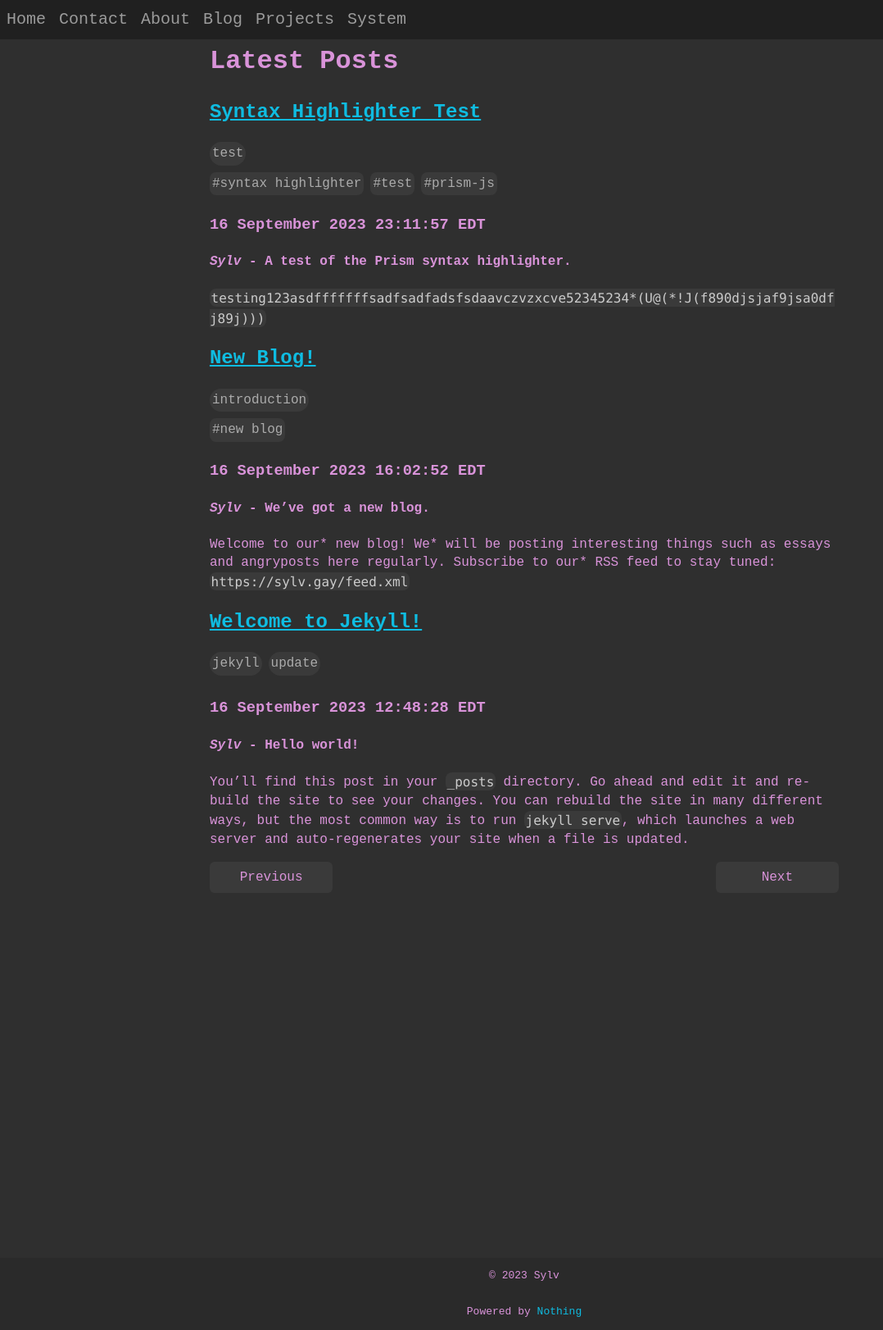
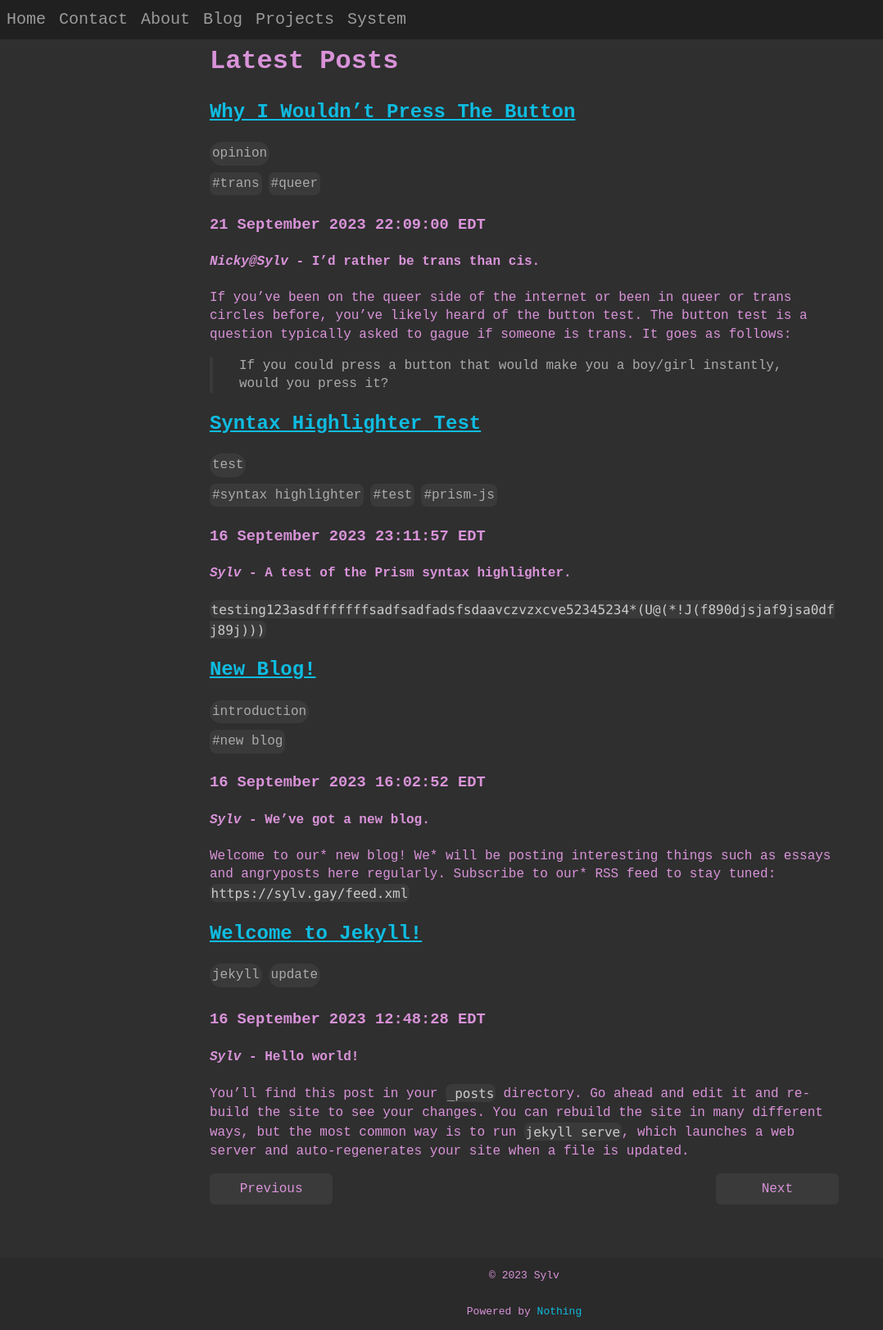
Before and after one commit to sylv256/sylv256.github.io, a Jekyll site: the page built from blog/index.html, in a window 1280 px wide. Shown: the whole page at 82% size, without its empty margins (0-1078 px from the left). Built offline with Jekyll 4.4.1, drawn with Linux system fonts in a browser that asks for light colours; the list of posts is cut into pages by our own code.

Commit message:
fix blockquotes + blog draft

```diff
--- /dev/null
+++ b/_posts/2023-09-21-why-i-wouldn't-press-the-button.md
@@ -0,0 +1,27 @@
+---
+author: Nicky@Sylv
+title: Why I Wouldn't Press The Button
+description: I'd rather be trans than cis.
+date: 2023-09-22T02:09:00.672Z
+tags:
+  - trans
+  - queer
+categories:
+  - opinion
+keywords:
+  - button
+  - cis
+  - trans
+  - queer
+draft: 2023-09-22T02:11:31.440Z
+---
+
+If you've been on the queer side of the internet or been in queer or trans circles before, you've likely heard of the button test. The button test is a question typically asked to gague if someone is trans. It goes as follows:
+> If you could press a button that would make you a boy/girl instantly, would you press it?
+
+Your average binary trans person would likely answer "yes". However, we* wouldn't.
+>"Discuss why here..."
+
+## Gatekeeping
+Here's the problem with the Gender Dysphoria diagnosis: it gatekeeps people like us* from gender-affirming care.
+>"Discuss how it's used against us* here..."
--- a/assets/css/style.css
+++ b/assets/css/style.css
@@ -425,6 +425,24 @@ pre {
 
 /* *************** */
 
+/* blockquotes */
+
+blockquote {
+	/*border*/
+	border-color: var(--code-bg);
+	border-width: 0 0 0 4px;
+	border-style: solid;
+	border-radius: 3px;
+
+	/*margin/padding*/
+	margin-left: 0;
+	padding-left: 2em;
+
+	color: var(--alt-code-color);
+}
+
+/* *********** */
+
 
 /* main shit */
 
```
Also changed, not shown: .frontmatter/database/taxonomyDb.json.
